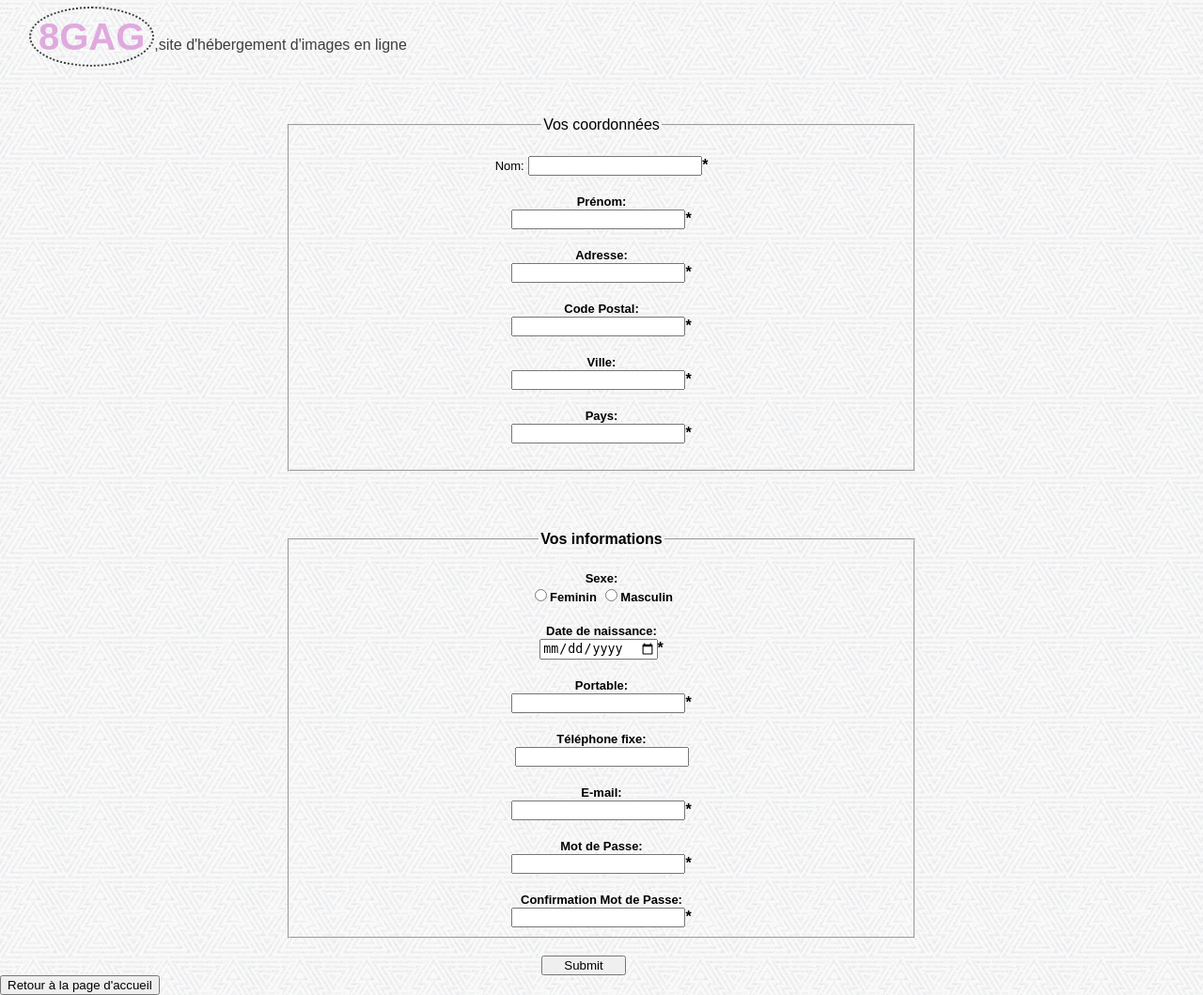
After one commit to RePloZ/Sahe-, a PHP site: page /inscription.php in a window 1280 px wide. The commit adds this page. Shown: the whole page at 94% size. Run offline with PHP 8.4, Linux system fonts and the light colour scheme; tables that the repository leaves empty or names only in its code hold one stand-in row (values such as "Sample post").

Commit message:
modif
modif inscription php

```diff
--- a/css/index.css
+++ b/css/index.css
@@ -98,3 +98,9 @@ fieldset{
     width: 90px;
     margin-left: 45%;
 }
+.compte{
+    margin-left: 33%;
+}
+.compte a{
+    color: red;
+}
--- /dev/null
+++ b/inscription.php
@@ -0,0 +1,111 @@
+<?php
+require('connect.php');
+
+//Coder mot de passe
+
+if (!empty($_POST)) {
+    $requete = $dbh->prepare('INSERT INTO user VALUES(NULL,
+      :name, :password, :email, :prenom, :sexe,:tel, :anniversaire, :codepostal, :pays, :ville, :fixe, :adresse)');
+    var_dump($_POST);
+
+    /*echo 'INSERT INTO user VALUES(NULL,
+      "'.$_POST['name'].'", "'.$_POST['password'].'", "'.$_POST['email'].'", "'.$_POST['prenom'].'",
+      "'.$_POST['sexe'].'","'.$_POST['tel'].'", "'.$_POST['anniversaire'].'", "'.$_POST['codepostal'].'", "'.$_POST['pays'].'",
+      "'.$_POST['ville'].'", "'.$_POST['fixe'].'", "'.$_POST['adresse'].'")';
+*/
+  //  var_dump($dbh->errorInfo());
+    $a = $requete->execute([
+        ':name' => $_POST['name'],
+        ':password' => $_POST['password'],
+        ':email' => $_POST['email'],
+        ':prenom' => $_POST['prenom'],
+        ':adresse'=> $_POST['adresse'],
+        ':ville'=> $_POST['ville'],
+        ':pays'=> $_POST['pays'],
+        ':anniversaire'=> $_POST['anniversaire'],
+        ':sexe'=>$_POST['sexe'],
+        ':tel'=>$_POST['tel'],
+        ':fixe'=>$_POST['fixe'],
+        ':codepostal'=>$_POST['codepostal']
+    ]);
+    //var_dump($a);
+}
+
+?>
+<!DOCTYPE html>
+<html lang="en">
+<head>
+    <meta charset="UTF-8">
+    <title>Document</title>
+    <link rel="stylesheet" href="css/index.css">
+</head>
+<body>
+<header>
+
+    <p><a href="index.html"><strong>8GAG</strong></a>,site d'hébergement d'images en ligne</p>
+</header>
+<form method="post" action="">
+
+    <fieldset>
+        <legend>Vos coordonnées</legend>
+        <br>
+        <label for="nom">Nom:</label><b ,r>
+        <input type="text" name="name" id="nom"/>*
+        <br><br>
+
+        <label for="prénom">Prénom:</label><br>
+        <input type="text" name="prenom" id="prénom"/>*
+        <br><br>
+
+        <label for="adresse">Adresse:</label><br>
+        <input type="text" name="adresse" id="adresse">*
+        <br><br>
+
+        <label for="codepostal">Code Postal:</label><br>
+        <input type="text" name="codepostal" id="codepostal">*
+        <br><br>
+
+        <label for="ville">Ville:</label><br>
+        <input type="text" name="ville" id="ville">*
+        <br><br>
+
+        <label for="pays">Pays:</label><br>
+        <input type="text" name="pays" id="pays">*
+        <br><br>
+
+
+    </fieldset>
+    <br>
+    <fieldset>
+        <legend>Vos informations</legend>
+        <br>
+        <label for="sexe">Sexe:</label><br>
+        <input type="radio" name="sexe" value="Feminin" id="Feminin"/><label for="Feminin">Feminin</label>
+        <input type="radio" name="sexe" value="Masculin" id="Masculin"/><label for="Masculin">Masculin</label>
+        <br><br>
+        <label for="anniversaire">Date de naissance:</label><br>
+        <input type="date" name="anniversaire">*
+        <br><br>
+        <label for="tel">Portable:</label><br>
+        <input type="number" name="tel" id="tel">*
+        <br><br>
+        <label for="fixe">Téléphone fixe:</label><br>
+        <input type="number" name="fixe" id="fixe">
+        <br><br>
+        <label for="email">E-mail:</label><br>
+        <input type="email" name="email" id="email"/>*
+        <br><br>
+        <label for="password">Mot de Passe:</label><br>
+        <input type="password" name="password" id="password">*
+        <br><br>
+        <label for="mdp">Confirmation Mot de Passe:</label><br>
+        <input type="password" name="mdp" id="mdp">*
+    </fieldset>
+    <br>
+    <input type="submit" class="sub">
+</form>
+
+<br>
+<a href="index.html"><input type="button" value="Retour à la page d'accueil"></a>
+</body>
+</html>
```
Also changed, not shown: connection.html (+6 -1 lines), inscription.html (deleted, +0 -77 lines).
